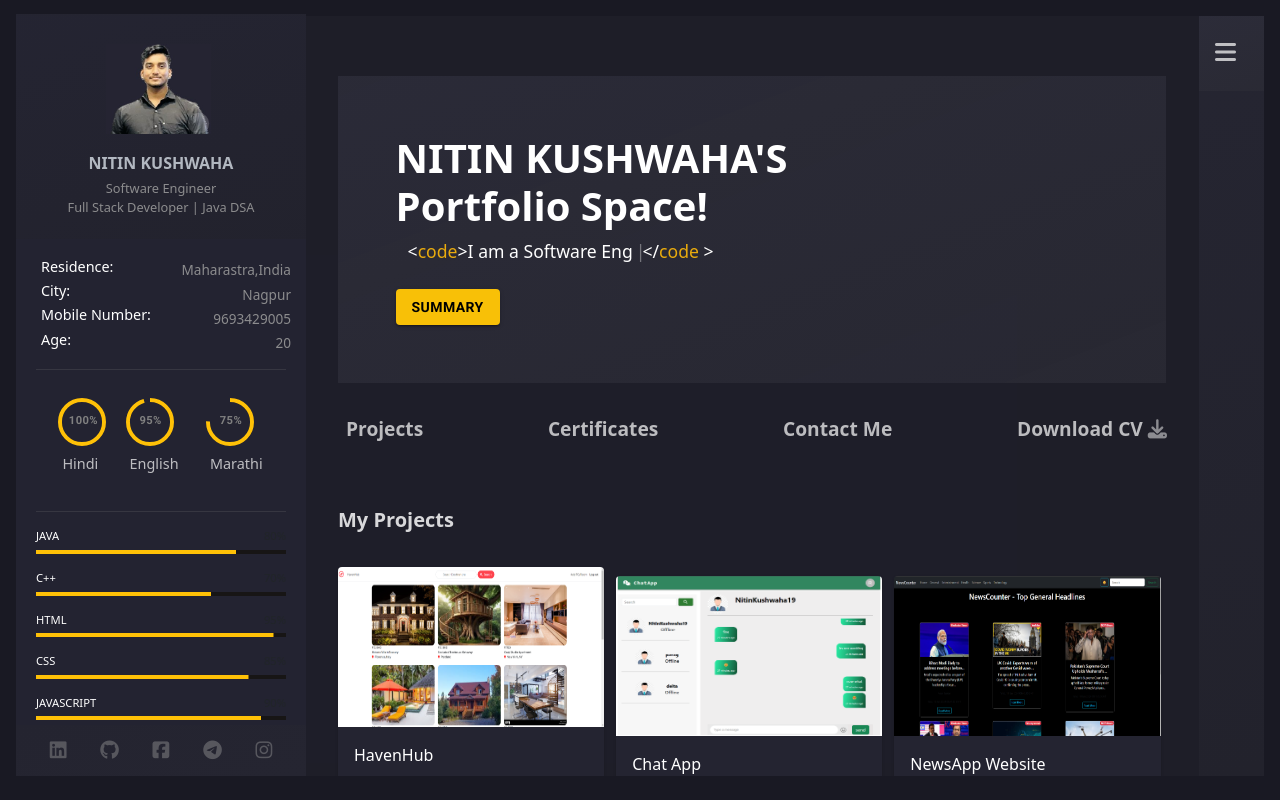
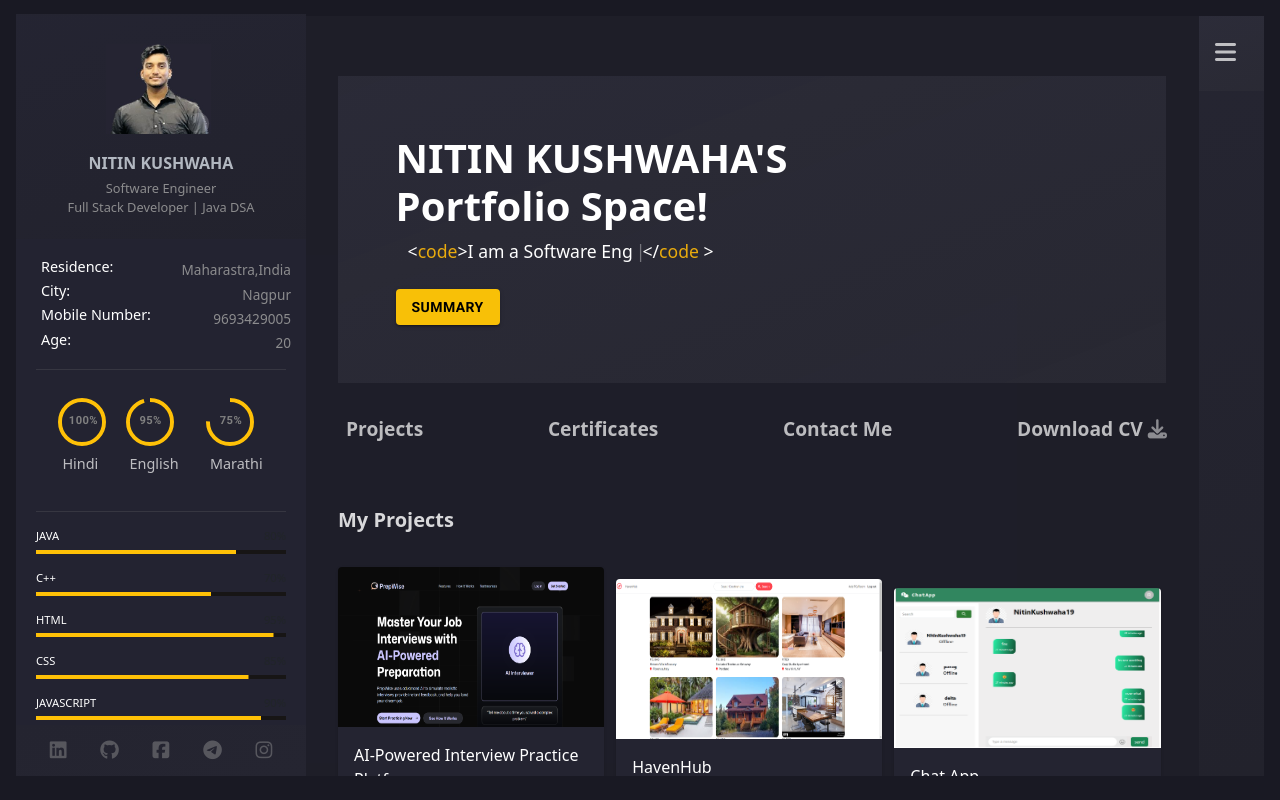
Before and after one commit to Nitinkushwaha19/My-portfolio, a React (Vite) app: page / in a window 1280 px wide. Built offline with nearby package versions, Linux system fonts and the light colour scheme.

Commit message:
Added prepwise project

```diff
--- a/src/ProjectCard/Projects.jsx
+++ b/src/ProjectCard/Projects.jsx
@@ -4,12 +4,23 @@ import portfolio from '../assets/portfolio.png'
 import newsapp from '../assets/newsapp.png'
 import HavenHub from '../assets/HavenHub.png'
 import chatApp from "../assets/chatApp.png";
+import prepwise from "../assets/image.png"
 
 export default function Projects() {
   return (
     <div className="project-collection">
       <h5>My Projects</h5>
       <div className="project-items">
+
+         <ProjectCard
+          Title="AI-Powered Interview Practice Platform"
+          Description="AI interview web app with voice input, resume upload, and personalized question generation using Vapi AI, Gemini AI, and a responsive UI with shadcn/ui."
+          useTech="Next.js, TypeScript, Firebase, Vapi Ai, Gemini"
+          gitHubLink="https://github.com/Nitinkushwaha19/PrepWise"
+          projectLink="https://my-portfolio-git-main-nitin-kushwahas-projects.vercel.app/"
+          projectImage={prepwise}
+        />
+
         <ProjectCard
           Title="HavenHub"
           Description="HavenHub is a full-stack rental PG platform where users can explore PG options, check prices, and connect with owners."
@@ -37,7 +48,7 @@ export default function Projects() {
           Description="Discover my responsive portfolio website, crafted with React.js, HTML, CSS, JavaScript, and MUI icons, showcasing my work in a dynamic, user-friendly interface."
           useTech="React js, Nodemailer, MUI, Tailwind css"
           gitHubLink="https://github.com/Nitinkushwaha19/My-portfolio"
-          projectLink="https://my-portfolio-git-main-nitin-kushwahas-projects.vercel.app/"
+          projectLink="https://prep-wise-coral-psi.vercel.app/home/"
           projectImage={portfolio}
         />
 
```
Also changed, not shown: src/assets/image.png (added).
